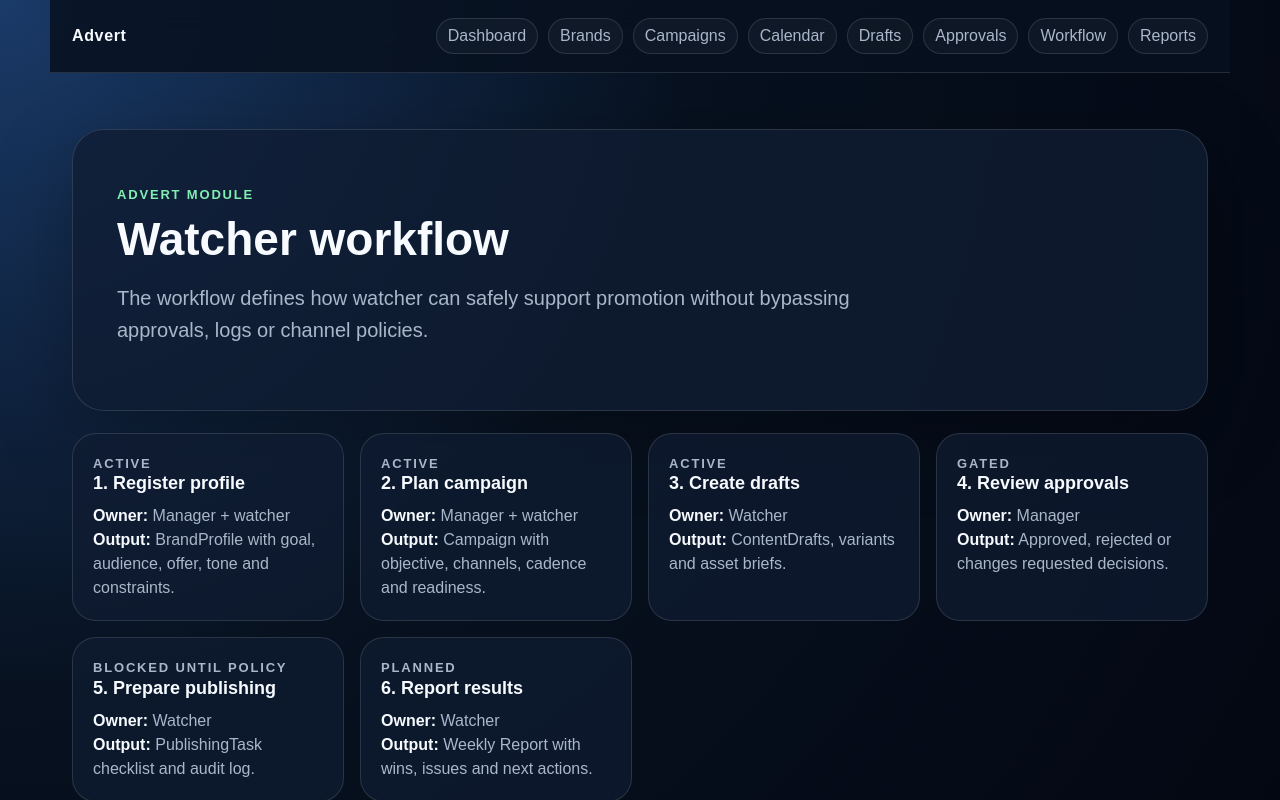
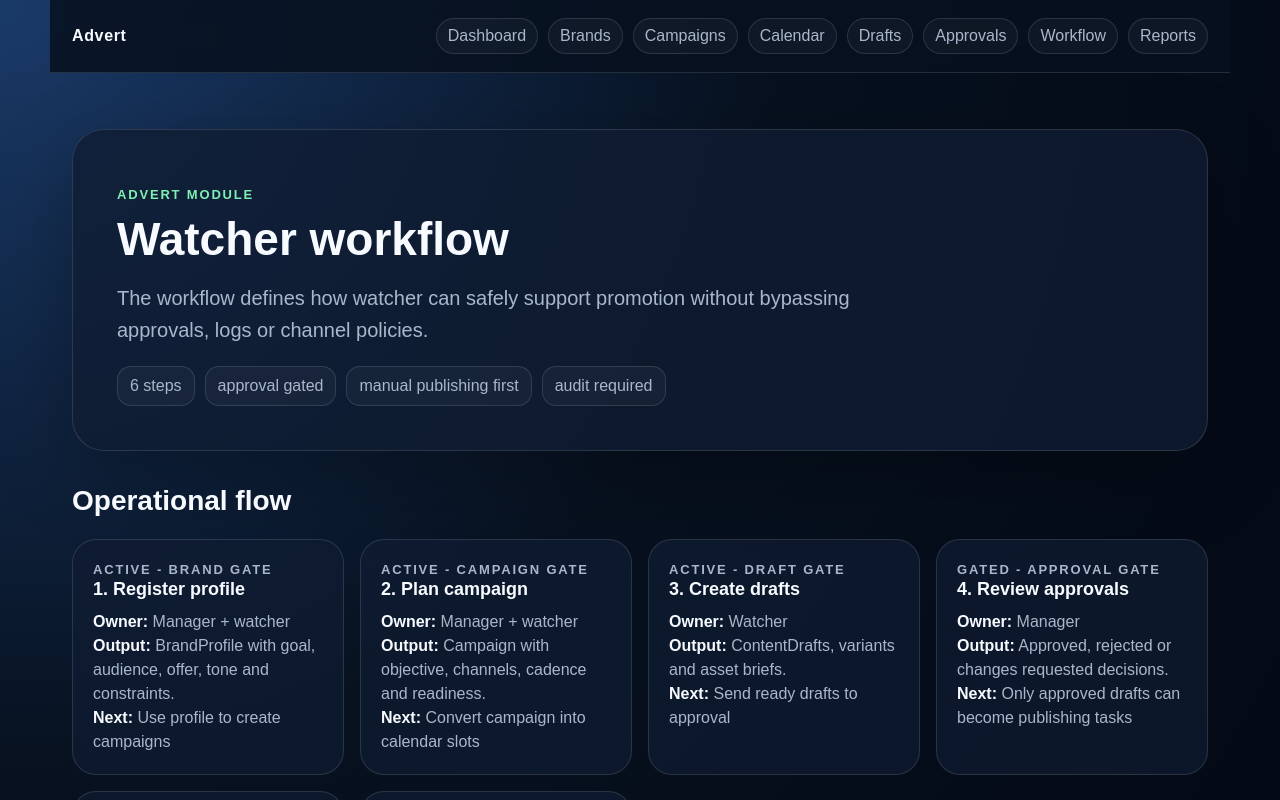
Before and after one commit to HelpUSA/advert, a Next.js app in the folder apps/web/: page /workflow in a window 1280 px wide. Shown: the top 800 px of the page. Built offline with nearby package versions, Linux system fonts and the light colour scheme.

Commit message:
Refine watcher workflow MVP screen

```diff
--- a/apps/web/src/app/workflow/page.tsx
+++ b/apps/web/src/app/workflow/page.tsx
@@ -1,10 +1,10 @@
 const steps = [
- { name: '1. Register profile', owner: 'Manager + watcher', status: 'active', output: 'BrandProfile with goal, audience, offer, tone and constraints.' },
- { name: '2. Plan campaign', owner: 'Manager + watcher', status: 'active', output: 'Campaign with objective, channels, cadence and readiness.' },
- { name: '3. Create drafts', owner: 'Watcher', status: 'active', output: 'ContentDrafts, variants and asset briefs.' },
- { name: '4. Review approvals', owner: 'Manager', status: 'gated', output: 'Approved, rejected or changes requested decisions.' },
- { name: '5. Prepare publishing', owner: 'Watcher', status: 'blocked until policy', output: 'PublishingTask checklist and audit log.' },
- { name: '6. Report results', owner: 'Watcher', status: 'planned', output: 'Weekly Report with wins, issues and next actions.' },
+ { name: '1. Register profile', owner: 'Manager + watcher', status: 'active', gate: 'Brand gate', output: 'BrandProfile with goal, audience, offer, tone and constraints.', next: 'Use profile to create campaigns' },
+ { name: '2. Plan campaign', owner: 'Manager + watcher', status: 'active', gate: 'Campaign gate', output: 'Campaign with objective, channels, cadence and readiness.', next: 'Convert campaign into calendar slots' },
+ { name: '3. Create drafts', owner: 'Watcher', status: 'active', gate: 'Draft gate', output: 'ContentDrafts, variants and asset briefs.', next: 'Send ready drafts to approval' },
+ { name: '4. Review approvals', owner: 'Manager', status: 'gated', gate: 'Approval gate', output: 'Approved, rejected or changes requested decisions.', next: 'Only approved drafts can become publishing tasks' },
+ { name: '5. Prepare publishing', owner: 'Watcher', status: 'blocked until policy', gate: 'Channel policy gate', output: 'PublishingTask checklist and audit log.', next: 'Manual checklist first, connectors later' },
+ { name: '6. Report results', owner: 'Watcher', status: 'planned', gate: 'Audit gate', output: 'Weekly report with wins, issues and next actions.', next: 'Feed insights back into campaigns' },
 ];
 
 export default function Page() {
@@ -14,10 +14,13 @@ export default function Page() {
  <p className='eyebrow'>Advert module</p>
  <h1>Watcher workflow</h1>
  <p className='lead'>The workflow defines how watcher can safely support promotion without bypassing approvals, logs or channel policies.</p>
+ <div className='statusbar'><span>6 steps</span><span>approval gated</span><span>manual publishing first</span><span>audit required</span></div>
  </section>
+ <h2 className='sectiontitle'>Operational flow</h2>
  <section className='grid'>
- {steps.map((step) => <article className='card' key={step.name}><p className='eyebrow'>{step.status}</p><h2>{step.name}</h2><p><strong>Owner:</strong> {step.owner}</p><p><strong>Output:</strong> {step.output}</p></article>)}
+ {steps.map((step) => <article className='card' key={step.name}><p className='eyebrow'>{step.status} - {step.gate}</p><h2>{step.name}</h2><p><strong>Owner:</strong> {step.owner}</p><p><strong>Output:</strong> {step.output}</p><p><strong>Next:</strong> {step.next}</p></article>)}
  </section>
+ <div className='modulehint'>Next backend version: turn each step into auditable watcher tasks with status, command id, input summary and output summary.</div>
  </main>
  );
 }
```
Also changed, not shown: 1 other file (tests, documents, lock files or other folders).
